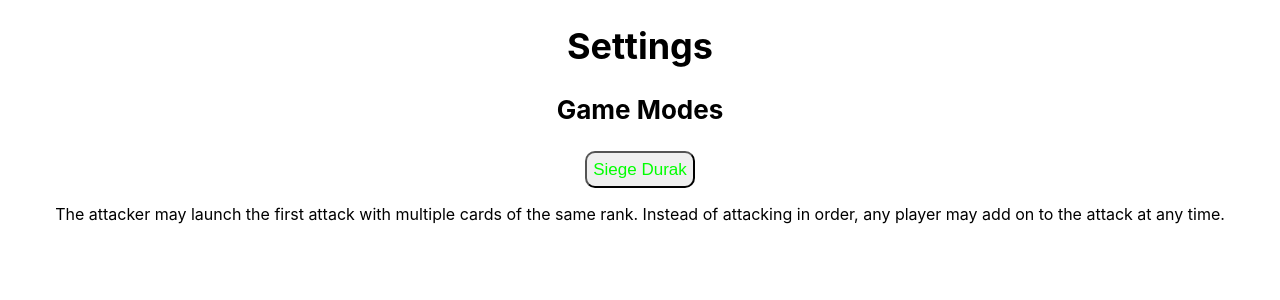
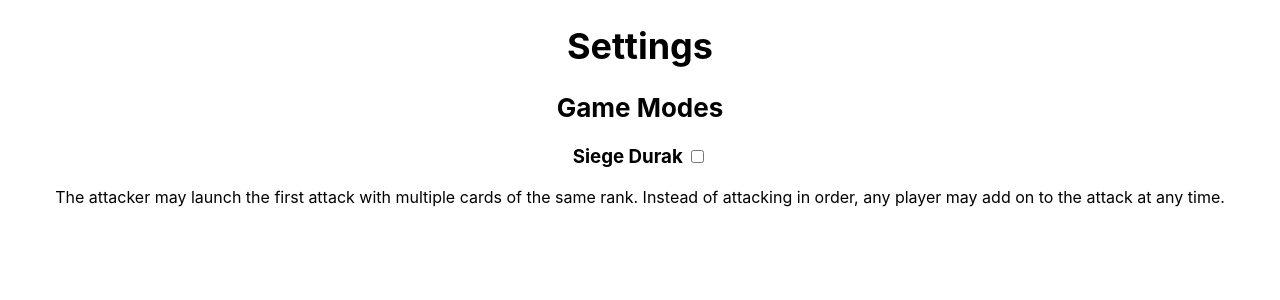
Before and after one commit to UserC2/durak, a React (Create React App) app: page / in a window 1280 px wide. Shown: the top 300 px of the page. Built offline with nearby package versions, Linux system fonts and the light colour scheme.

Commit message:
Added checkbox for a setting

```diff
--- a/src/App.js
+++ b/src/App.js
@@ -25,10 +25,10 @@ function Settings() {
         <h1 class='Settings-header'>
           Settings
         </h1>
-        <h3 class='Settings-header2'>
+        <h2 class='Settings-header2'>
           Game Modes
-        </h3>
-        <SettingButton />
+        </h2>
+        <h3 class='Settings-header3'>Siege Durak <input type='checkbox' id='siegeDurak'></input></h3>
         <p>
         The attacker may launch the first attack with multiple cards of the same rank. Instead of attacking in order, any player may add on to the attack at any time.
         </p>
```
